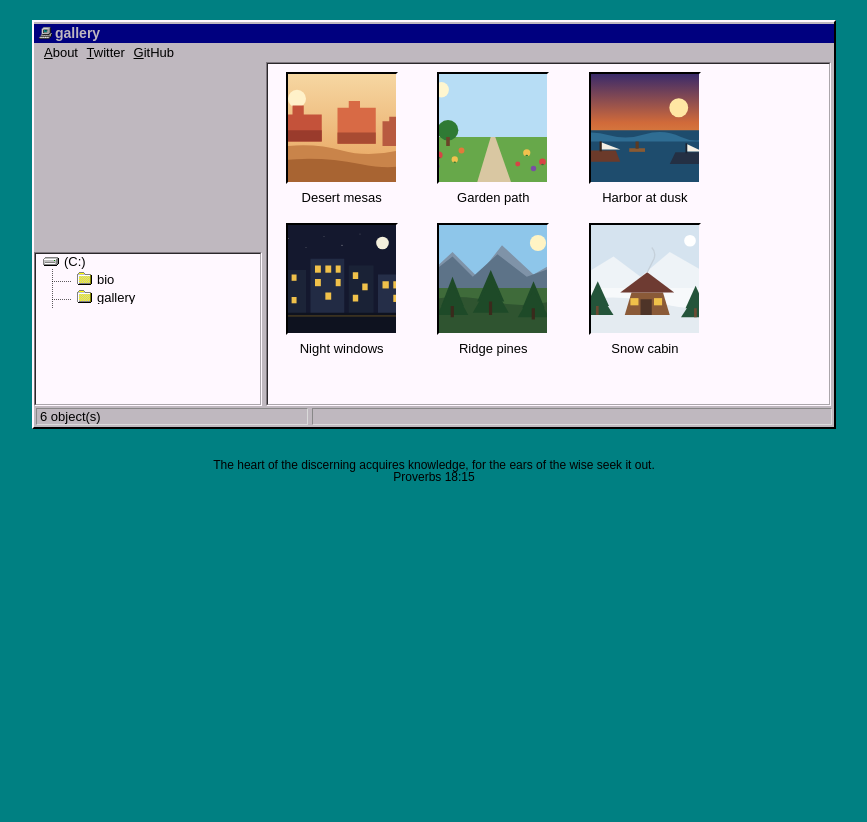
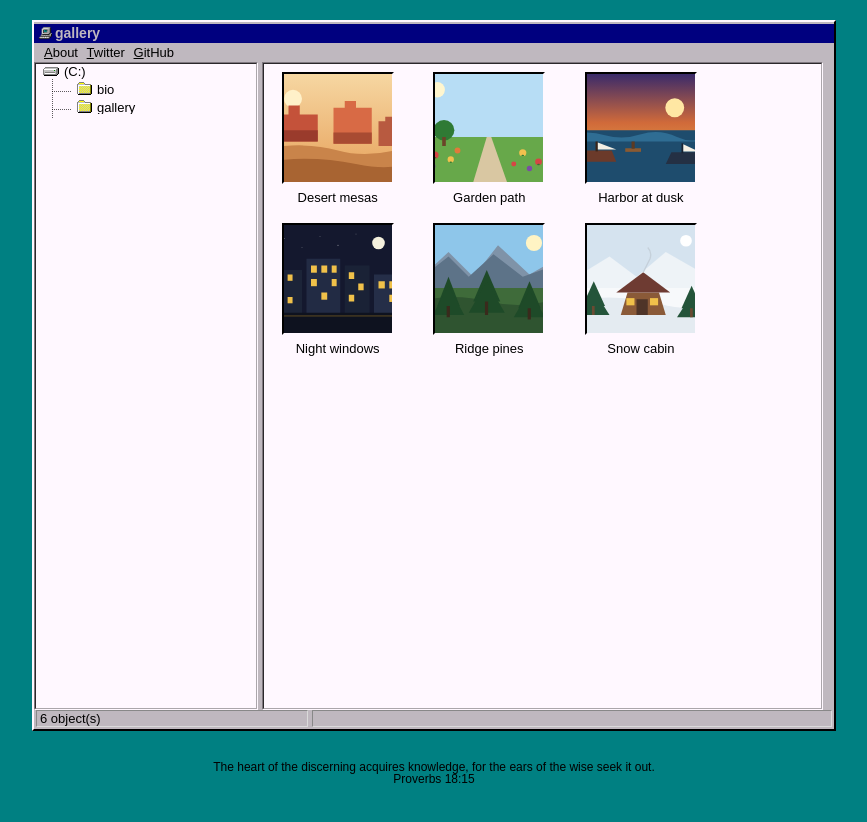
Before and after one commit to Globalnet626/globalnet626.github.io, a Jekyll site: the page built from tags/gallery.html, in a window 1280 px wide. Shown: the top 822 px of the page, without its empty margins (206-1073 px from the left). Built offline with Jekyll 4.4.1, drawn with Linux system fonts in a browser that asks for light colours.

Commit message:
Match the gallery folder tree to the file pane height.
Both explorer panes start under the menu and share one height, and the tree scrolls inside its pane. Other folders stay the same size.

Co-authored-by: Miguel Silvino <Globalnet626@users.noreply.github.com>

```diff
--- a/_sass/_main.scss
+++ b/_sass/_main.scss
@@ -101,6 +101,7 @@ ul.topbar {
 	max-height: 150px;
 	overflow-y: scroll;
 	display: inline-block;
+	vertical-align: top;
 
 	ul {
 		list-style: none;
@@ -134,6 +135,7 @@ ul.topbar {
 	max-height: 150px;
 	overflow-y: scroll;
 	display: inline-block;
+	vertical-align: top;
 
 	img {
 		height: 16px;
@@ -337,6 +339,11 @@ ul.topbar {
 	}
 }
 @media only screen and (max-width: 750px) {
+	.wrapper:has(.post_list_gallery) .tag_list {
+		height: auto;
+		min-height: 150px;
+		max-height: 150px;
+	}
 	.tag_list {
 		width: 99%;
 	}
@@ -455,9 +462,15 @@ ul.topbar {
 	border-color: #000000 #fff8ff #fff8ff #000000;
 }
 
+.wrapper:has(.post_list_gallery) .tag_list,
 .post_list.post_list_gallery {
+	height: 72vh;
 	min-height: 340px;
 	max-height: 72vh;
+	box-sizing: border-box;
+}
+
+.post_list.post_list_gallery {
 
 	ul li {
 		width: 128px;
```
